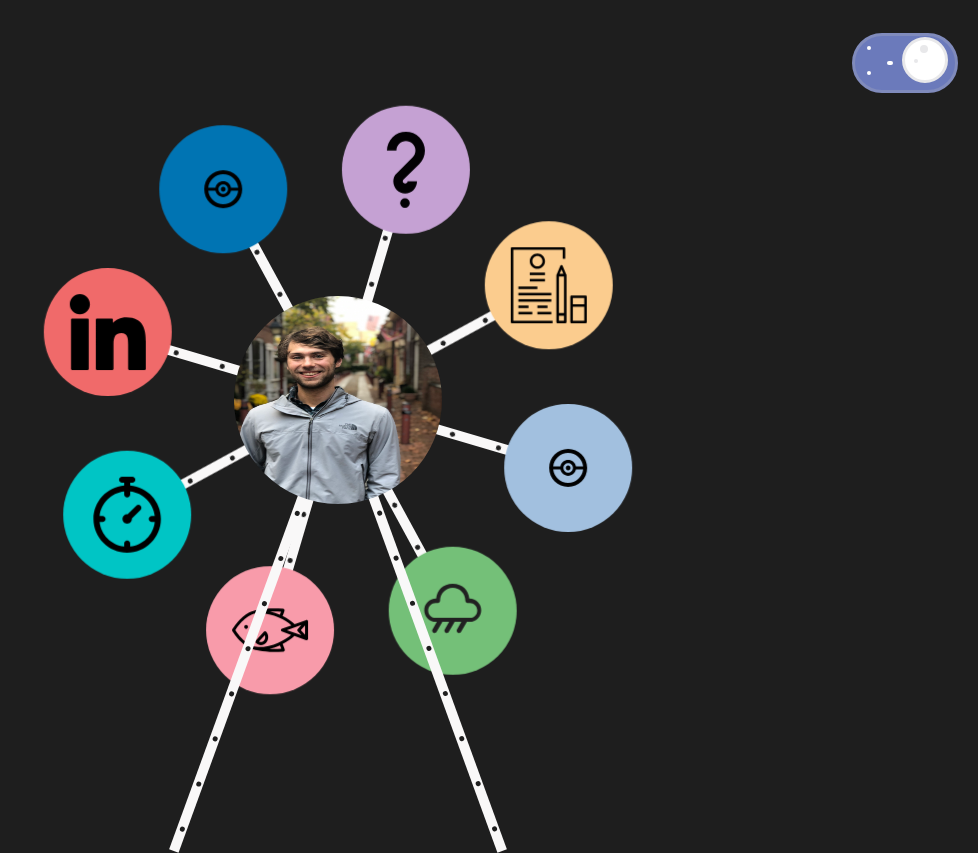
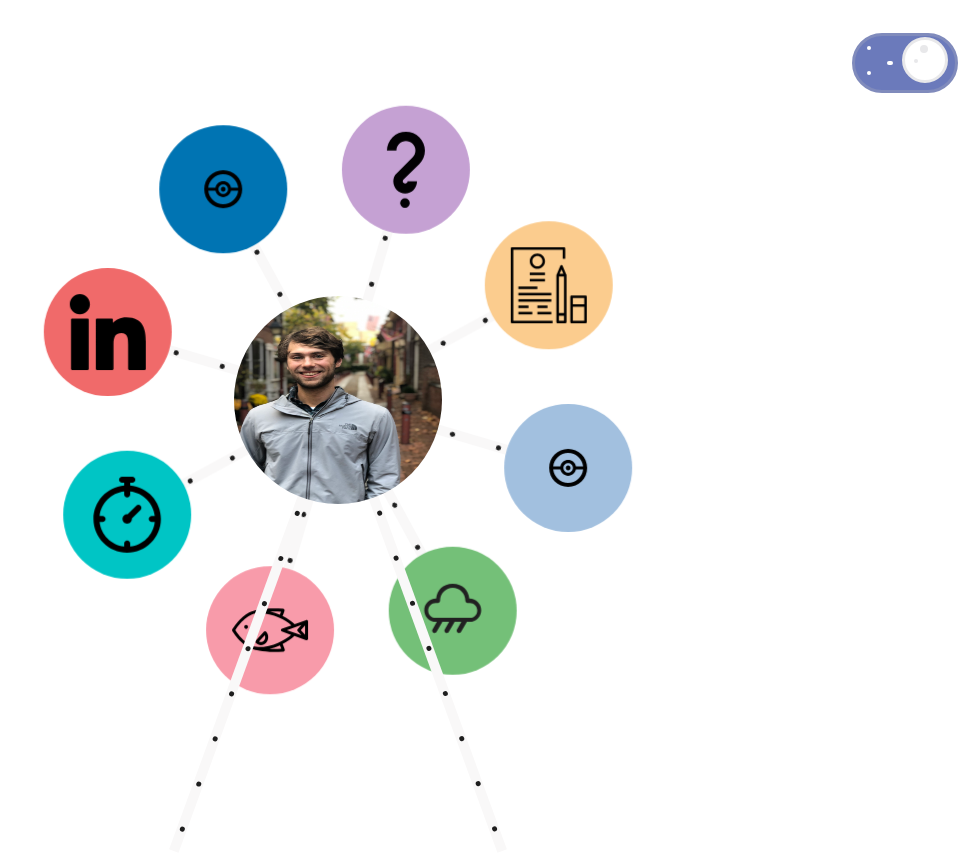
Before and after one commit to piacib/portfolio, a React (Create React App) app: page / in a window 1280 px wide. Shown: the whole page, without its empty margins (302-1280 px from the left). Built offline with nearby package versions, Linux system fonts and the light colour scheme.

Commit message:
changed background var names

```diff
--- a/src/index.css
+++ b/src/index.css
@@ -1,6 +1,6 @@
 html,
 #root {
-  background-color: var(--dark-background);
+  background-color: var(--background);
 }
 body {
   font-family: system-ui;
```
